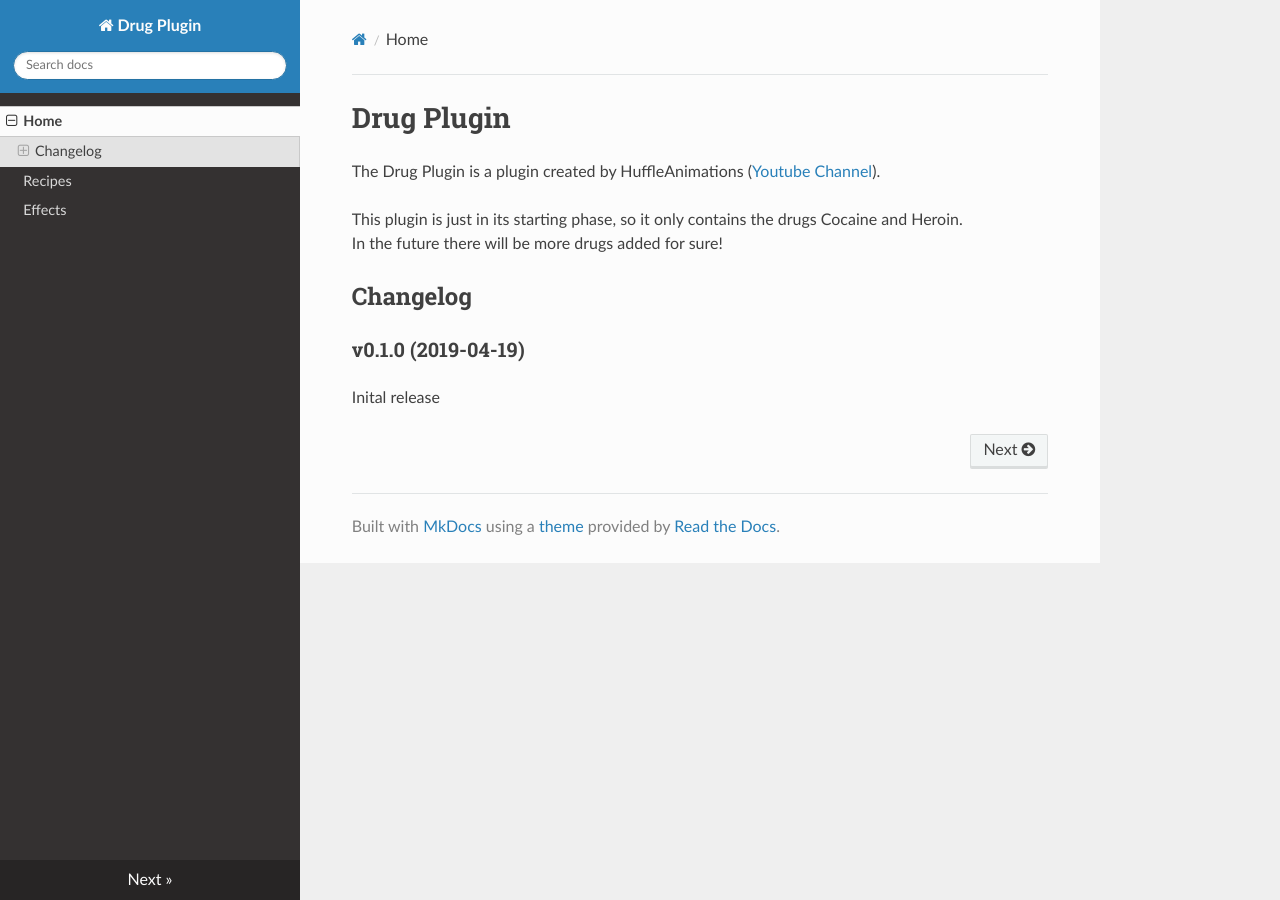
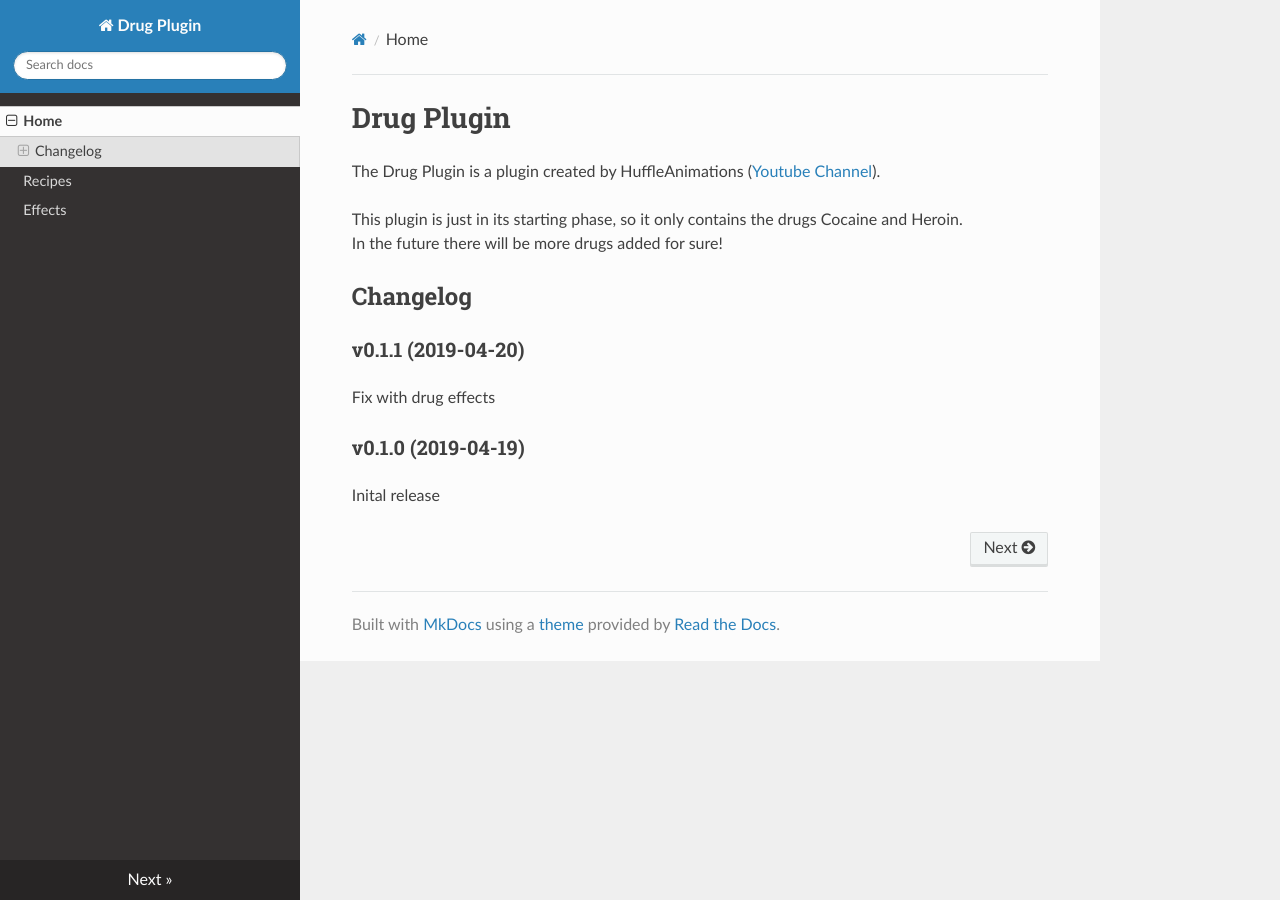
Before and after one commit to HuffleAnimations/DrugPlugin, an MkDocs documentation site: the page built from docs/docs/index.md, in a window 1280 px wide. Built offline with MkDocs 1.6.1, drawn with Linux system fonts in a browser that asks for light colours; nearby versions of some CDN libraries.

Commit message:
Added changelog to docs

```diff
--- a/docs/docs/index.md
+++ b/docs/docs/index.md
@@ -7,5 +7,9 @@ This plugin is just in its starting phase, so it only contains the drugs Cocaine
 In the future there will be more drugs added for sure!
 
 ## Changelog
+
+### v0.1.1 (2019-04-20)
+Fix with drug effects
+
 ### v0.1.0 (2019-04-19)
 Inital release
```
Also changed, not shown: docs/site/index.html, docs/site/search/search_index.json, docs/site/sitemap.xml, 1 other file.
